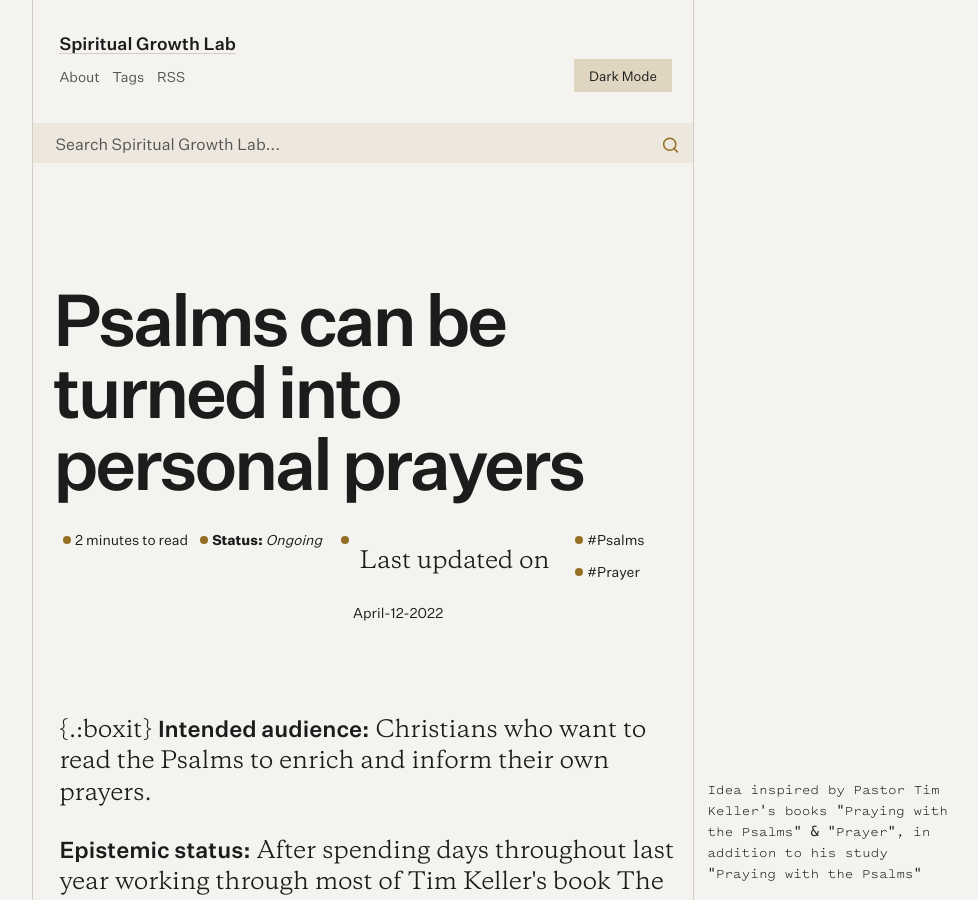
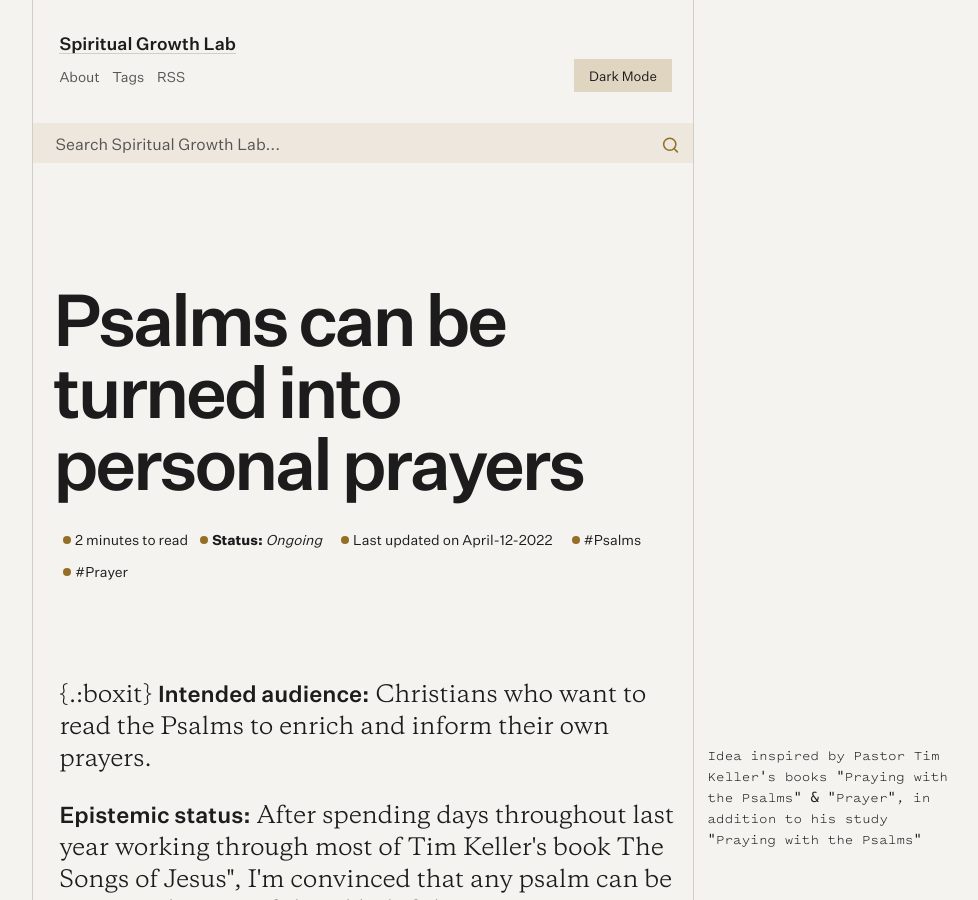
Before and after one commit to jsantiago611/digital-garden-master, a Jekyll site: the page built from _posts/2022-04-12-psalms-study.md, in a window 1280 px wide and 900 px high. Shown: the whole window, without its empty margins (277-1255 px from the left). Built offline with Jekyll 4.4.1, drawn with Linux system fonts in a browser that asks for light colours.

Commit message:
Update Content.html

```diff
--- a/_includes/Content.html
+++ b/_includes/Content.html
@@ -6,7 +6,7 @@
     <li><p class="readtime">{%- include read_time.html -%}</p></li>
     <li><a href="javascript:void(0)" class="tag"><b>Status:</b> <i>{{page.status | capitalize}}</i></a></li>
     {%- endif -%}
-    <li><a href="/dates/#{{ page.date | date: '%d-%B-%Y' }}" class="tag"><p>Last updated on </p>{{ page.date | date: '%B-%d-%Y' }}</a></li>
+    <li><a href="/dates/#{{ page.date | date: '%d-%B-%Y' }}" class="tag">Last updated on {{ page.date | date: '%B-%d-%Y' }}</a></li>
     <!-- Loop through page categories and print them in tags -->
     {%- for tag in page.tags -%}
         {%- if tag == 'Favorite' -%}
```
